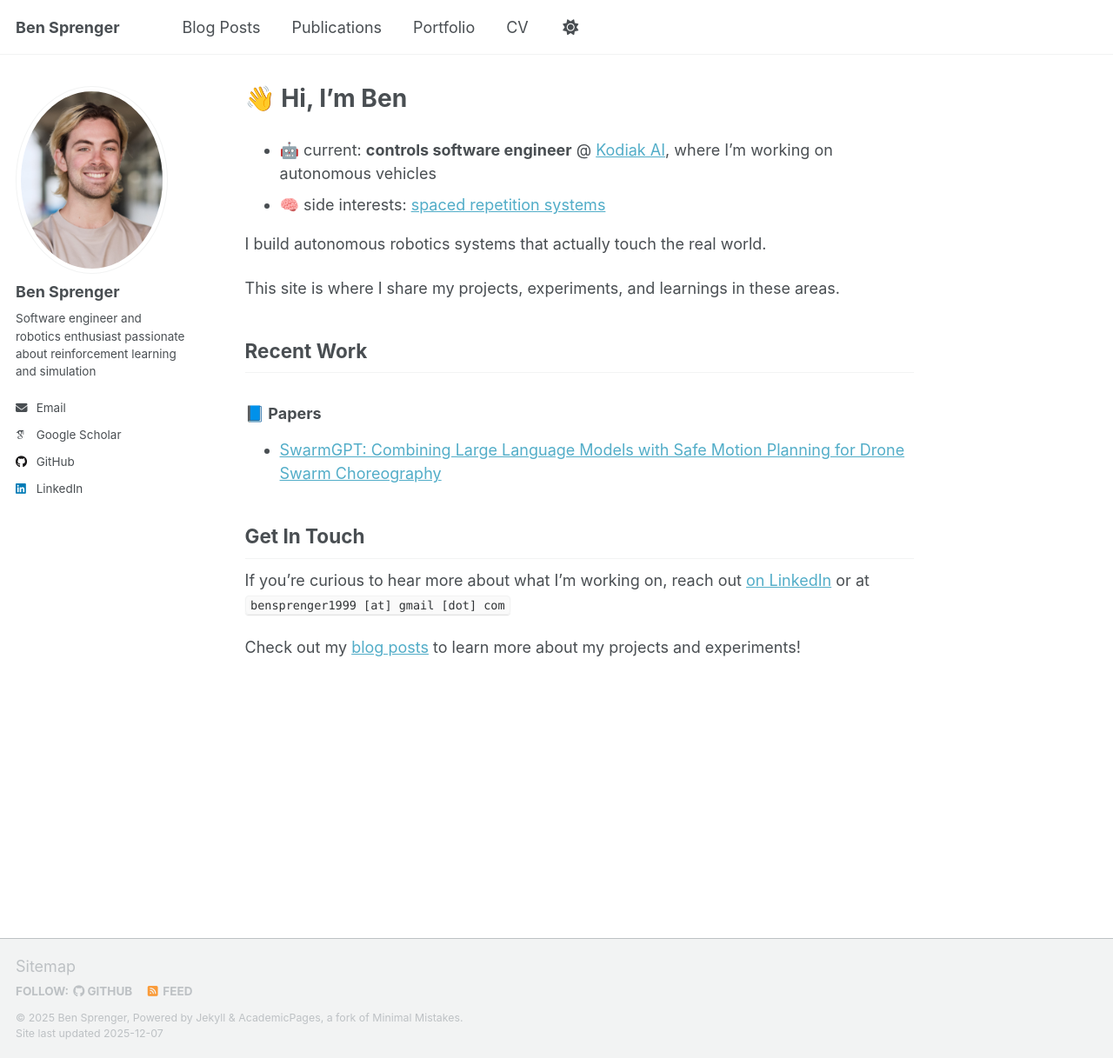
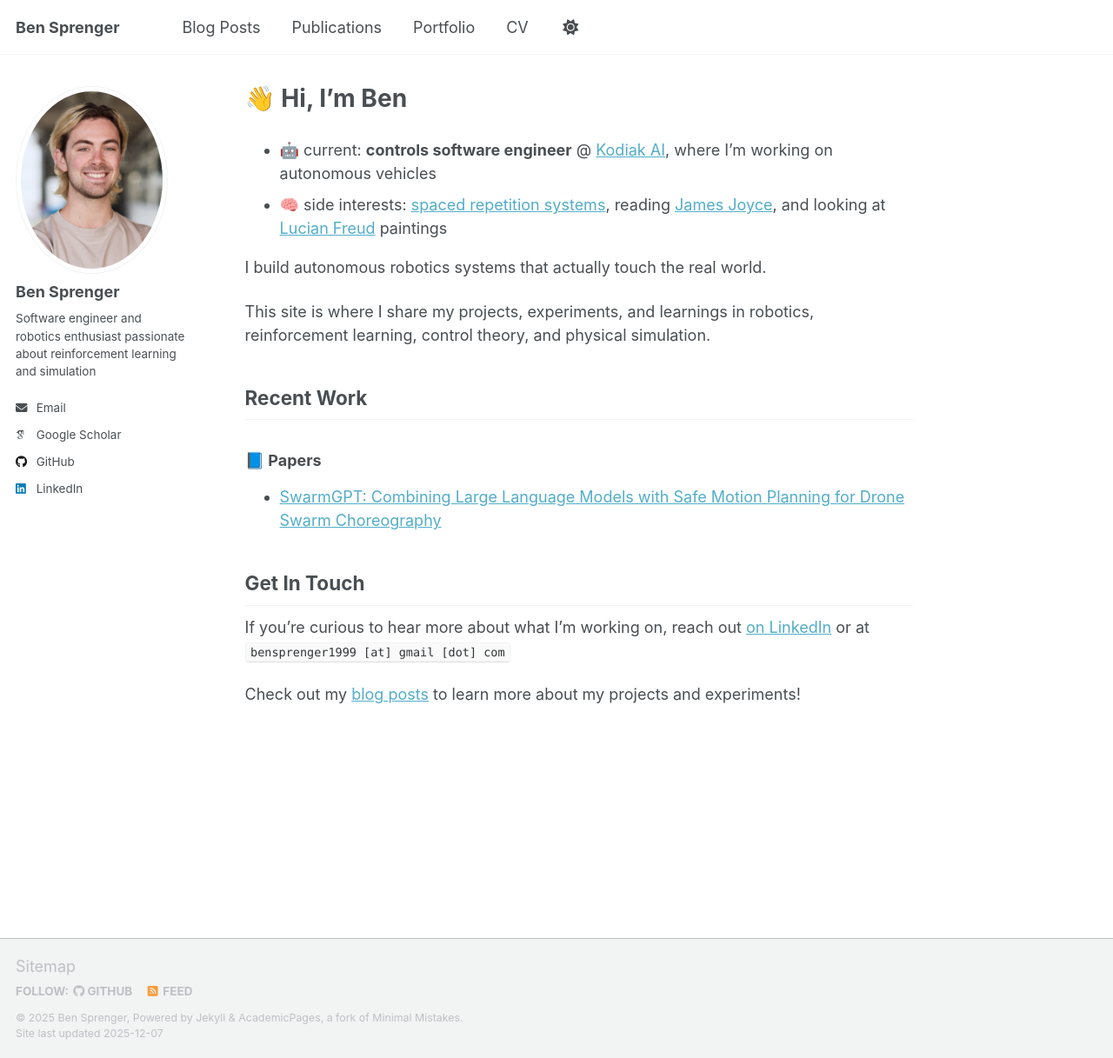
Before and after one commit to bsprenger/bsprenger.github.io, a Jekyll site: the page built from _pages/about.md, in a window 1280 px wide and 1217 px high. Shown: the whole window at 87% size. Built offline with Jekyll 4.4.1, drawn with Linux system fonts in a browser that asks for light colours; some web fonts are replaced; a script that is not in the unit is left out.

Commit message:
Update about page with additional interests and details
Expanded side interests and clarified project focus areas.

```diff
--- a/_pages/about.md
+++ b/_pages/about.md
@@ -8,14 +8,13 @@ redirect_from:
 ---
 
 - 🤖 current: **controls software engineer** @ [Kodiak AI](https://kodiak.ai/), where I'm working on autonomous vehicles
-- 🧠 side interests: [spaced repetition systems](https://en.wikipedia.org/wiki/Spaced_repetition)
+- 🧠 side interests: [spaced repetition systems](https://en.wikipedia.org/wiki/Spaced_repetition), reading [James Joyce](https://en.wikipedia.org/wiki/James_Joyce), and looking at [Lucian Freud](https://en.wikipedia.org/wiki/Lucian_Freud) paintings
 
 I build autonomous robotics systems that actually touch the real world.
 
-This site is where I share my projects, experiments, and learnings in these areas.
+This site is where I share my projects, experiments, and learnings in robotics, reinforcement learning, control theory, and physical simulation.
 
 ## Recent Work
-
 ### 📘 Papers
 - [SwarmGPT: Combining Large Language Models with Safe Motion Planning for Drone Swarm Choreography](https://ieeexplore.ieee.org/stamp/stamp.jsp?arnumber=11197931)
 
```
